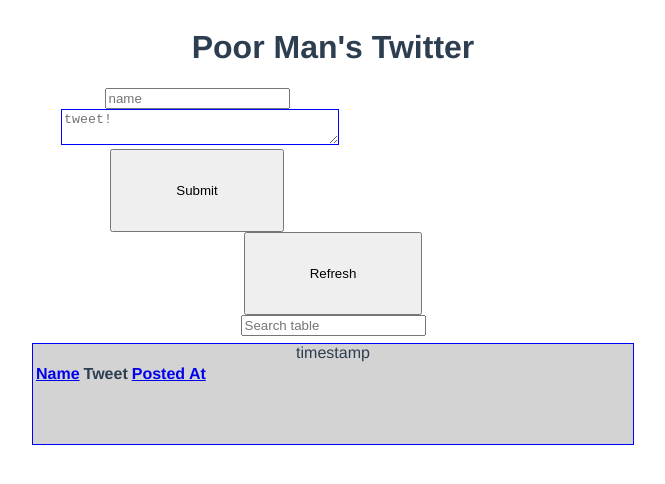
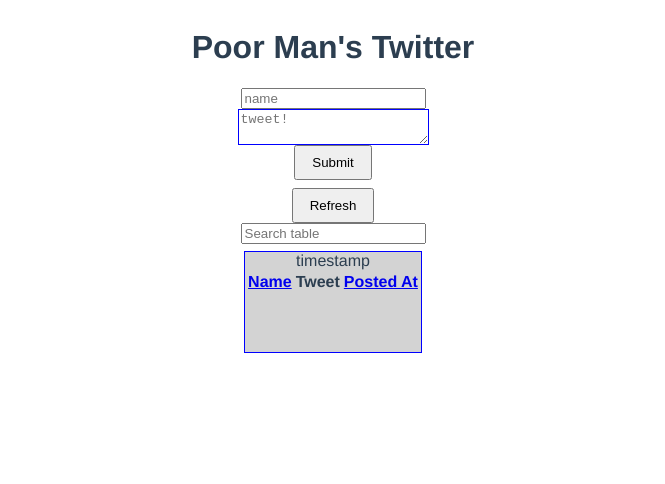
Before and after one commit to karrakis/poor_mans_twitter, a Vue app in the folder vue_root/: page / in a window 1280 px wide. Shown: the top 484 px of the page, without its empty margins (307-972 px from the left). Built offline with nearby package versions, Linux system fonts and the light colour scheme.

Commit message:
basic css sanitation

```diff
--- a/vue_root/src/components/Home.vue
+++ b/vue_root/src/components/Home.vue
@@ -79,11 +79,13 @@ export default {
   }
 
   .submit-button {
-    padding: 2rem 4rem;
+    padding: 0.5rem 1rem;
   }
 
   .tweeterbox-form {
-    width: 50%;
+    display: flex;
+    flex-direction: column;
+    align-items: center;
     min-height: 100px;
   }
   .tweeterbox {
@@ -94,7 +96,6 @@ export default {
 
   .boxotweets {
     margin-top: 7px;
-    width: 50%;
     height: auto;
     min-height: 100px;
     min-width: 100px;
```
